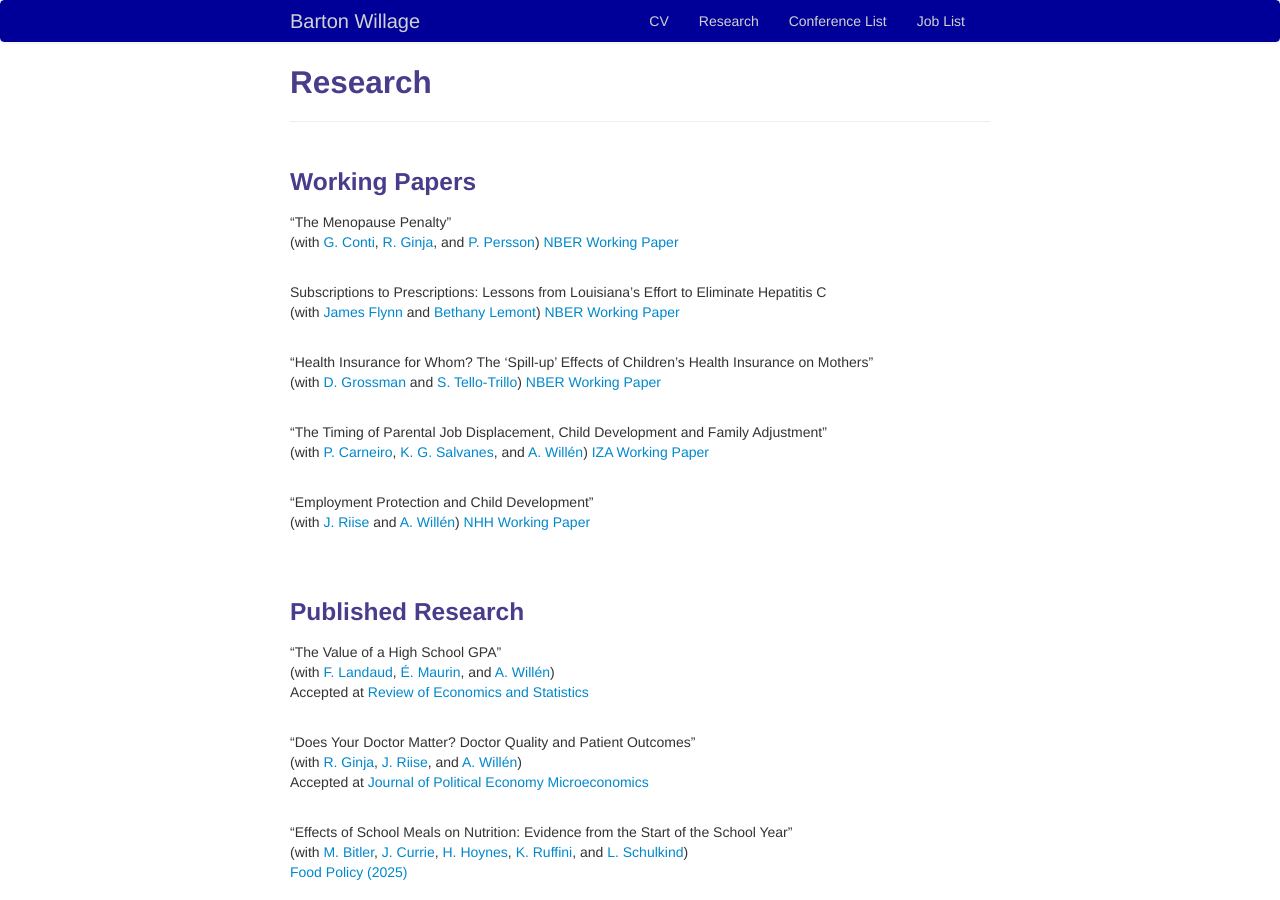
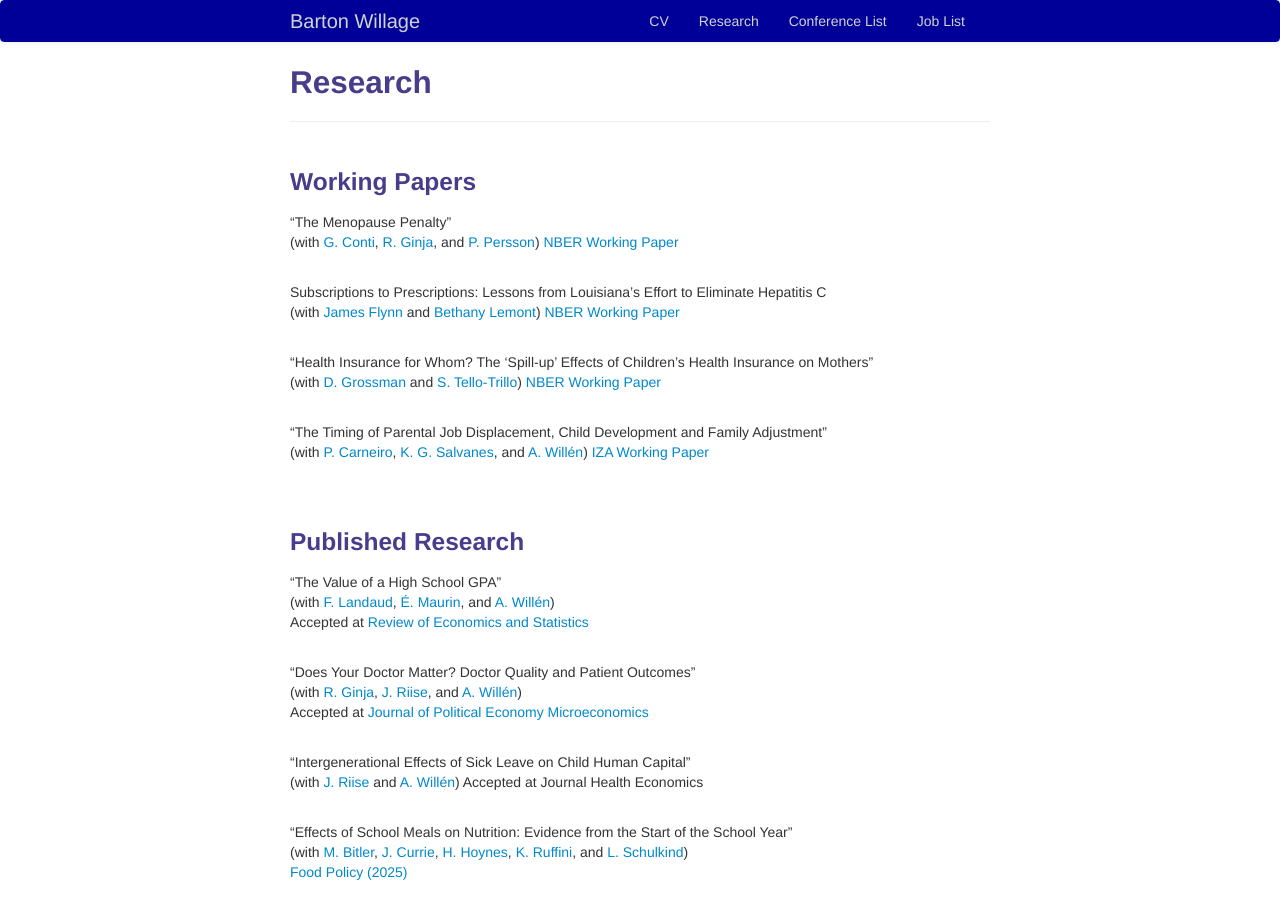
Before and after one commit to bjwillage/bjwillage.github.io, a Jekyll site: the page built from pages/research.md, in a window 1280 px wide and 900 px high. Built offline with Jekyll 4.4.1, drawn with Linux system fonts in a browser that asks for light colours.

Commit message:
Update research.md

```diff
--- a/pages/research.md
+++ b/pages/research.md
@@ -27,12 +27,6 @@ Subscriptions to Prescriptions: Lessons from Louisiana’s Effort to Eliminate H
 [IZA Working Paper](https://docs.iza.org/dp15630.pdf)
 <br><br>
 
-"Employment Protection and Child Development"<br>
-(with [J. Riise](https://sites.google.com/site/riisejulie) and [A. Willén](https://www.alexanderwillen.com/))
-[NHH Working Paper](https://swopec.hhs.se/nhheco/abs/nhheco2022_019.htm)
-<br><br>
-
-
 
 <br>
 
@@ -47,6 +41,10 @@ Accepted at [Review of Economics and Statistics](https://doi.org/10.1162/rest_a_
 (with [R. Ginja](https://sites.google.com/site/rcginja/), [J. Riise](https://sites.google.com/site/riisejulie), and [A. Willén](https://www.alexanderwillen.com/))<br>
 Accepted at [Journal of Political Economy Microeconomics](https://www.journals.uchicago.edu/doi/10.1086/732838)
 <br><br>
+
+"Intergenerational Effects of Sick Leave on Child Human Capital"<br>
+(with [J. Riise](https://sites.google.com/site/riisejulie) and [A. Willén](https://www.alexanderwillen.com/))
+Accepted at Journal Health Economics <br><br>
 
 "Effects of School Meals on Nutrition: Evidence from the Start of the School Year"<br>
 (with [M. Bitler](https://sites.google.com/site/mbitler), [J. Currie](https://scholar.princeton.edu/jcurrie/home), [H. Hoynes](https://gspp.berkeley.edu/directories/faculty/hilary-hoynes), [K. Ruffini](https://sites.google.com/view/kristaruffini/), and [L. Schulkind](http://lisaschulkind.weebly.com/))<br>
```
